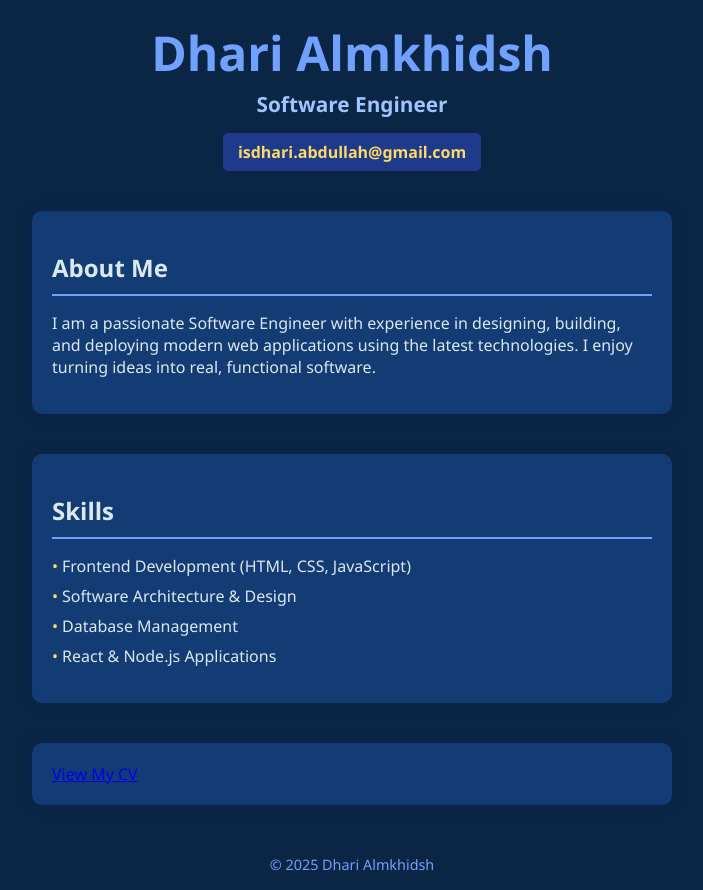
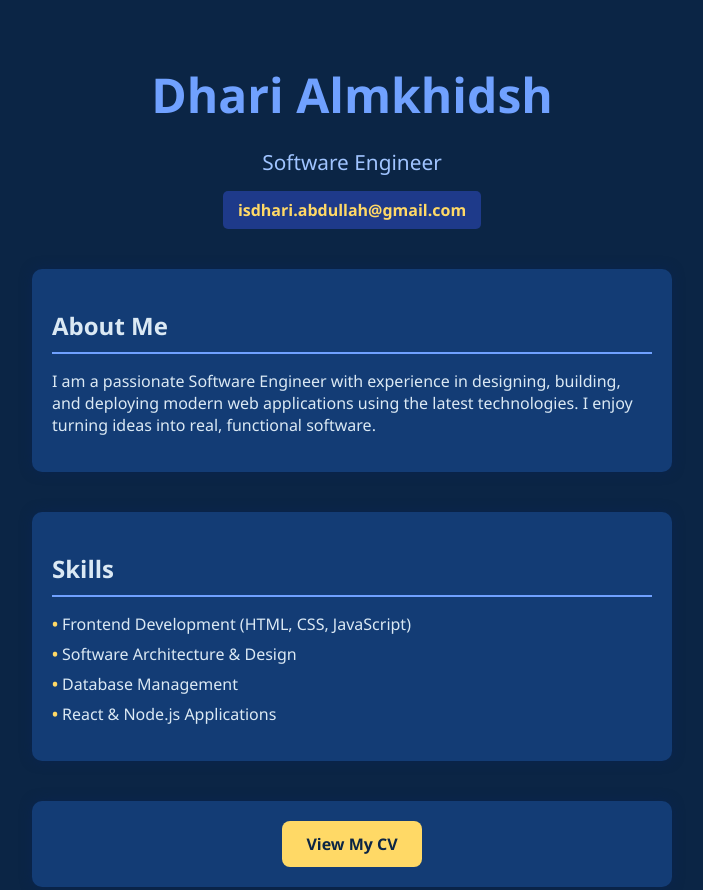
Before and after one commit to is-dhari/Dhari-website, a plain HTML site: page index.html in a window 1280 px wide. Shown: the top 890 px of the page, without its empty margins (288-991 px from the left). Drawn offline with Linux system fonts and the light colour scheme.

Commit message:
Update style.css

```diff
--- a/style.css
+++ b/style.css
@@ -1,9 +1,16 @@
 body {
-    font-family: "Segoe UI", Tahoma, Geneva, Verdana, sans-serif;
+  margin: 0;
+  padding: 0;
+  font-family: "Segoe UI", sans-serif;
   background-color: #0b2545;
   color: #dbe9f4;
-    margin: 0;
-    padding: 20px;
+}
+
+.container {
+  max-width: 800px;
+  margin: auto;
+  padding: 30px;
+  animation: fadeInUp 1.2s ease-out;
 }
 
 header {
@@ -11,18 +18,96 @@ header {
   margin-bottom: 40px;
 }
 
-header h1 {
-    font-size: 3em;
-    margin: 0;
+h1 {
+  font-size: 3rem;
+  margin-bottom: 5px;
   color: #70a1ff;
 }
 
-header p {
-    font-size: 1.3em;
-    margin: 5px 0 15px 0;
-    font-weight: 600;
+.title {
+  font-size: 1.3rem;
   color: #a0c4ff;
+  margin-bottom: 15px;
 }
+
+.email {
+  display: inline-block;
+  background-color: #1e3a8a;
+  padding: 10px 20px;
+  border-radius: 8px;
+  color: #ffd966;
+  text-decoration: none;
+  font-weight: bold;
+  transition: background 0.3s ease;
+}
+
+.email:hover {
+  background-color: #5271ff;
+}
+
+section {
+  background-color: #133c75;
+  padding: 20px;
+  margin-bottom: 30px;
+  border-radius: 12px;
+  box-shadow: 0 0 12px rgba(0, 0, 0, 0.3);
+}
+
+h2 {
+  border-bottom: 2px solid #70a1ff;
+  padding-bottom: 8px;
+  margin-bottom: 15px;
+}
+
+ul {
+  list-style: none;
+  padding: 0;
+}
+
+li::before {
+  content: "• ";
+  color: #ffd966;
+  font-weight: bold;
+}
+
+.cv-section {
+  text-align: center;
+}
+
+.cv-button {
+  display: inline-block;
+  background-color: #ffd966;
+  color: #0b2545;
+  padding: 12px 24px;
+  font-weight: bold;
+  border-radius: 8px;
+  text-decoration: none;
+  transition: background 0.3s ease;
+}
+
+.cv-button:hover {
+  background-color: #ffeaa7;
+}
+
+footer {
+  text-align: center;
+  margin-top: 50px;
+  font-size: 0.9rem;
+  color: #70a1ff;
+}
+
+/* Animation */
+@keyframes fadeInUp {
+  from {
+    opacity: 0;
+    transform: translateY(40px);
+  }
+  to {
+    opacity: 1;
+    transform: translateY(0);
+  }
+}
+
 
 .email {
     display: inline-block;
```
Lines whose indentation alone changed are shown as unchanged.
